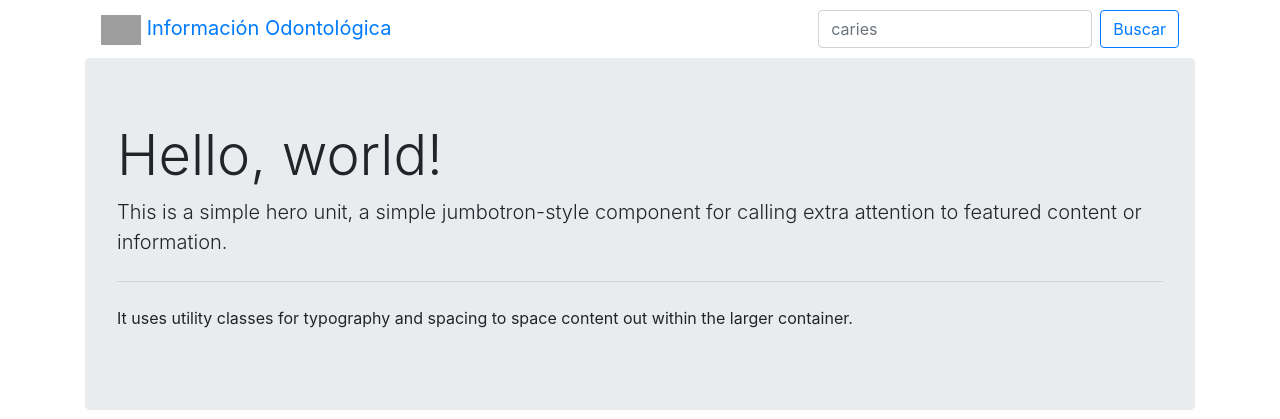
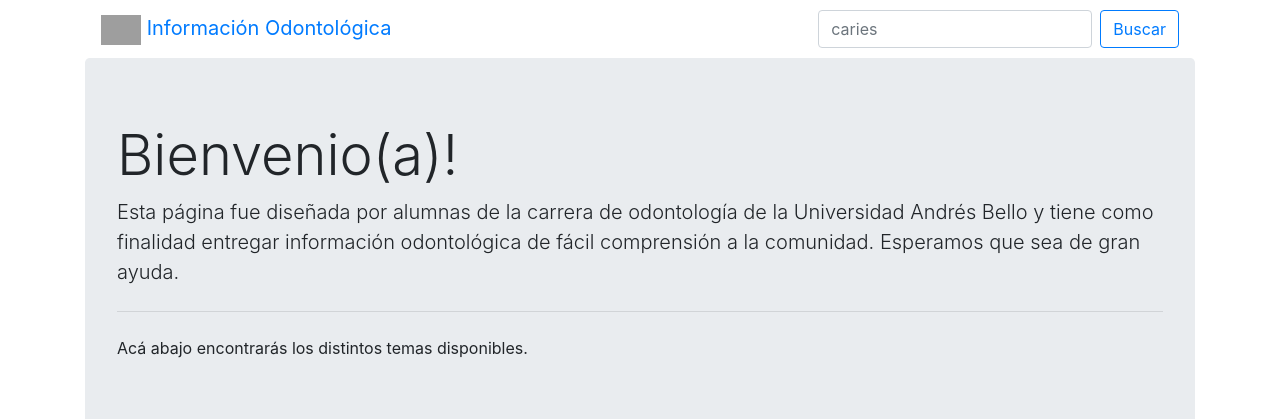
Before and after one commit to fvillena/dental-glossary, a PHP site: page /dental-glossary/ in a window 1280 px wide. Shown: the top 419 px of the page. Run offline with PHP 8.4, Linux system fonts and the light colour scheme; some libraries are stand-ins or nearby versions; grey boxes are pictures that could not be loaded.

Commit message:
greeting message updated

```diff
--- a/index.php
+++ b/index.php
@@ -4,7 +4,7 @@
     <meta charset="UTF-8">
     <meta name="viewport" content="width=device-width, initial-scale=1.0">
     <meta http-equiv="X-UA-Compatible" content="ie=edge">
-    <title>Glosario Odontológico</title>
+    <title>Portaldent</title>
 </head>
 <body>
 <div class='container'>
@@ -13,10 +13,10 @@
 
 
 <div class="jumbotron">
-  <h1 class="display-4">Hello, world!</h1>
-  <p class="lead">This is a simple hero unit, a simple jumbotron-style component for calling extra attention to featured content or information.</p>
+  <h1 class="display-4">Bienvenio(a)!</h1>
+  <p class="lead">Esta página fue diseñada por alumnas de la carrera de odontología de la Universidad Andrés Bello y tiene como finalidad entregar información odontológica de fácil comprensión a la comunidad. Esperamos que sea de gran ayuda.</p>
   <hr class="my-4">
-  <p>It uses utility classes for typography and spacing to space content out within the larger container.</p>
+  <p>Acá abajo encontrarás los distintos temas disponibles.</p>
 
 </div>
 <div class="card-deck">
```
